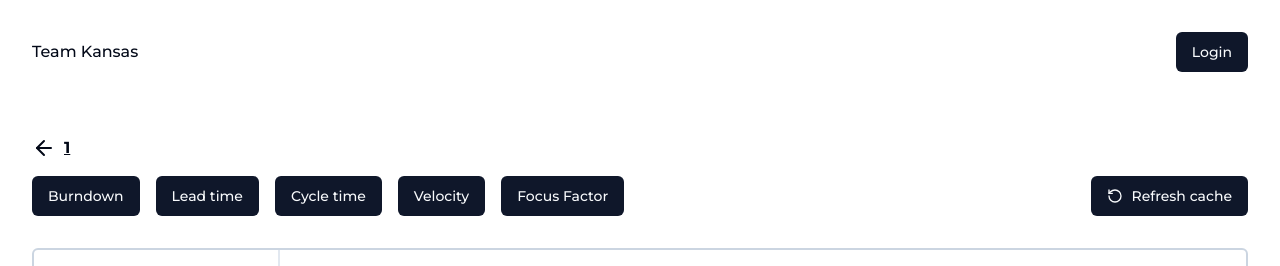
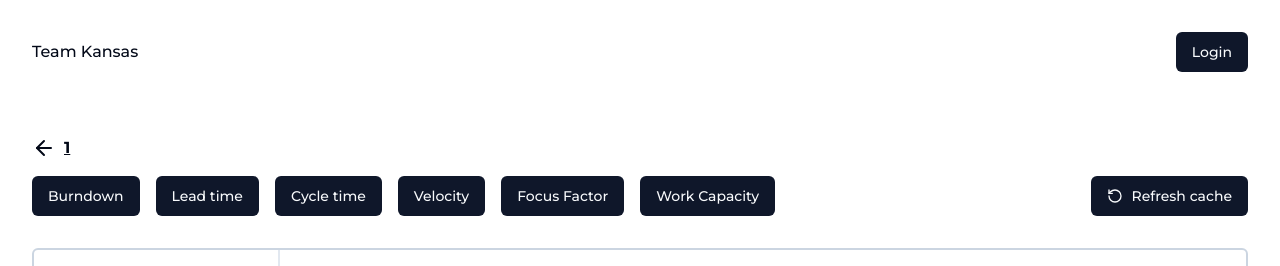
Before and after one commit to AshankDsouza/SER516-Team-Kansas, a Next.js app in the folder client/: page /project/1 in a window 1280 px wide. Shown: the top 266 px of the page. Built offline with nearby package versions, Linux system fonts and the light colour scheme; no server answers.

Commit message:
adds work capacity in menu

```diff
--- a/client/components/dashboard.tsx
+++ b/client/components/dashboard.tsx
@@ -25,7 +25,7 @@ function Dashboard({ slug }: { slug: string }) {
 
   const [sprints, setsprints] = useState<sprint[]>([{ id: '1', value: "sprint-1" }, { id: '2', value: "sprint-2" }, { id: '3', value: "sprint-3" }])
   const [chart, setChart] = useState("Burndown")
-  const charts = ["Burndown", "Lead time", "Cycle time", "Velocity", "Focus Factor"]
+  const charts = ["Burndown", "Lead time", "Cycle time", "Velocity", "Focus Factor", "Work Capacity"]
 
   useEffect(() => {
     getProjectMilestones(slug)
```
